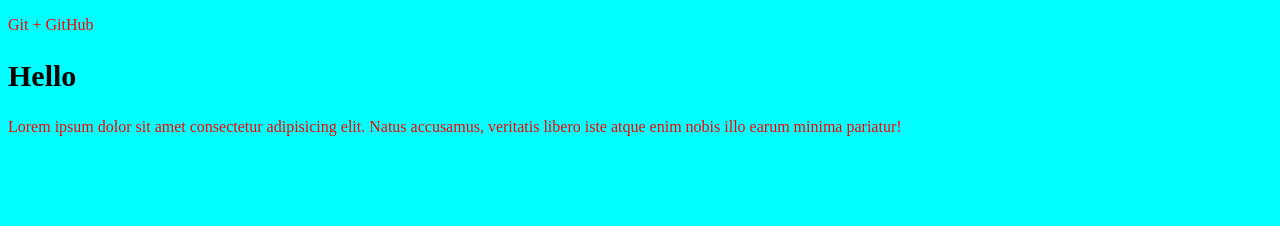
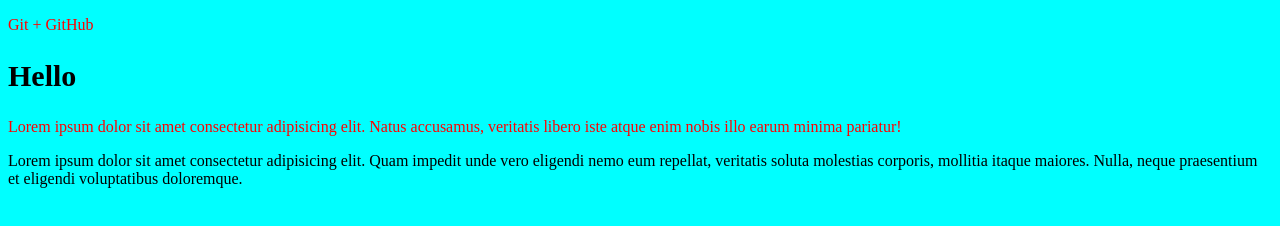
Before and after one commit to milkyaz/learning__git, a plain HTML site: page index.html in a window 1280 px wide. Drawn offline with Linux system fonts and the light colour scheme.

Commit message:
Еще один коммит

```diff
--- a/index.html
+++ b/index.html
@@ -15,5 +15,5 @@
     <p>Lorem ipsum dolor sit amet consectetur adipisicing elit. Natus accusamus, veritatis libero iste atque enim nobis
         illo earum minima pariatur!</p>
 </body>
-
+Lorem ipsum dolor sit amet consectetur adipisicing elit. Quam impedit unde vero eligendi nemo eum repellat, veritatis soluta molestias corporis, mollitia itaque maiores. Nulla, neque praesentium et eligendi voluptatibus doloremque.
 </html>
```
